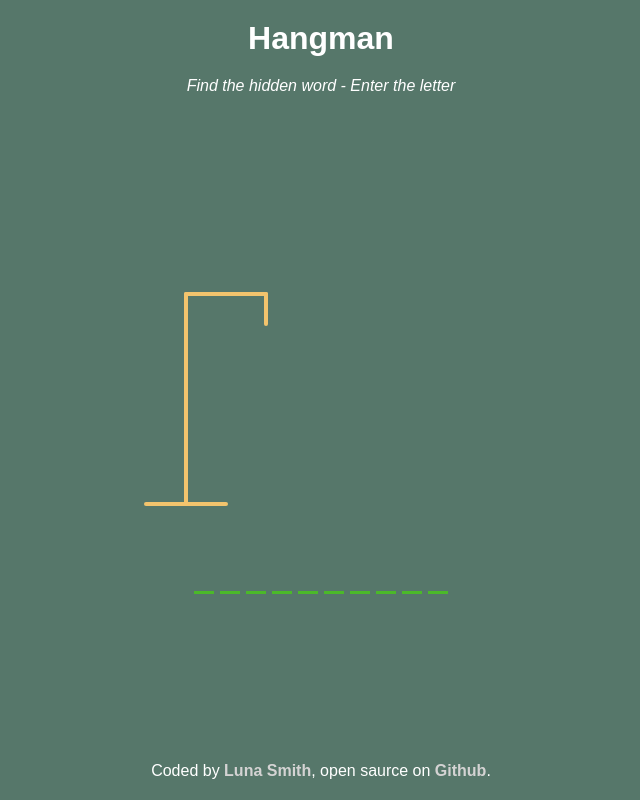
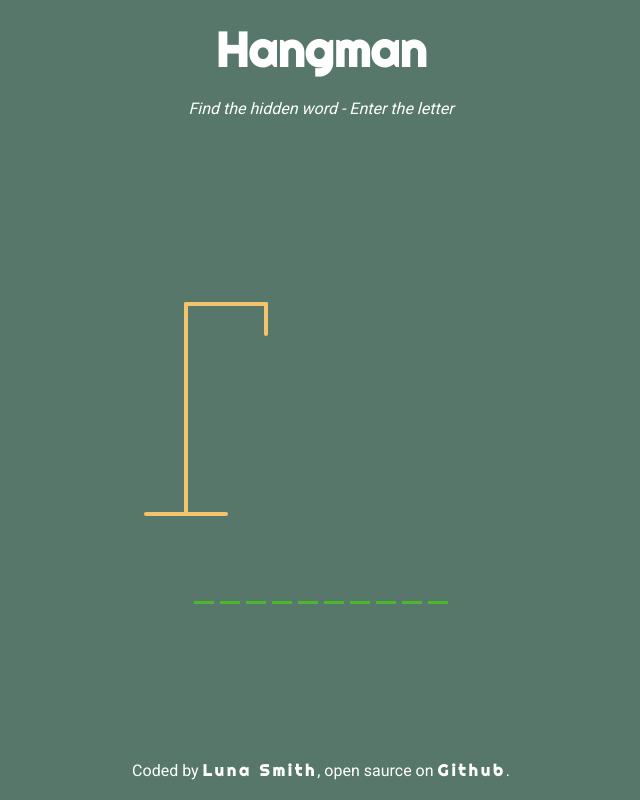
Before and after one commit to Lu-Smith/hangman-react-typescript, a React (Create React App) app: page / in a window 1280 px wide. Shown: the whole page, without its empty margins (319-959 px from the left). Built offline with nearby package versions, Linux system fonts and the light colour scheme.

Commit message:
Updated App.css

```diff
--- a/src/App.css
+++ b/src/App.css
@@ -1,3 +1,5 @@
+@import url('https://fonts.googleapis.com/css2?family=Righteous&family=Roboto&display=swap');
+
 .App {
     background-color: #56776a;
     color: #fff;
@@ -8,10 +10,13 @@
     height: 100vh;
     margin: 0;
     overflow: hidden;
+    font-family: 'Roboto', sans-serif;
 }
 
 .App h1 {
     margin: 20px 0 0;
+    font-family: 'Righteous', cursive;
+    font-size: 3em;
 }
 
 .App p {
@@ -25,9 +30,11 @@
 
 .App a {
     text-decoration: none;
-    color: rgb(212, 211, 211);
     font-weight: 700;
     transition: 200ms all ease-in;
+    font-family: 'Righteous', cursive;
+    color: white;
+    letter-spacing: 0.2em;
 }
 .App a:active, .App a:hover {
     color: #f3c46d;
```
